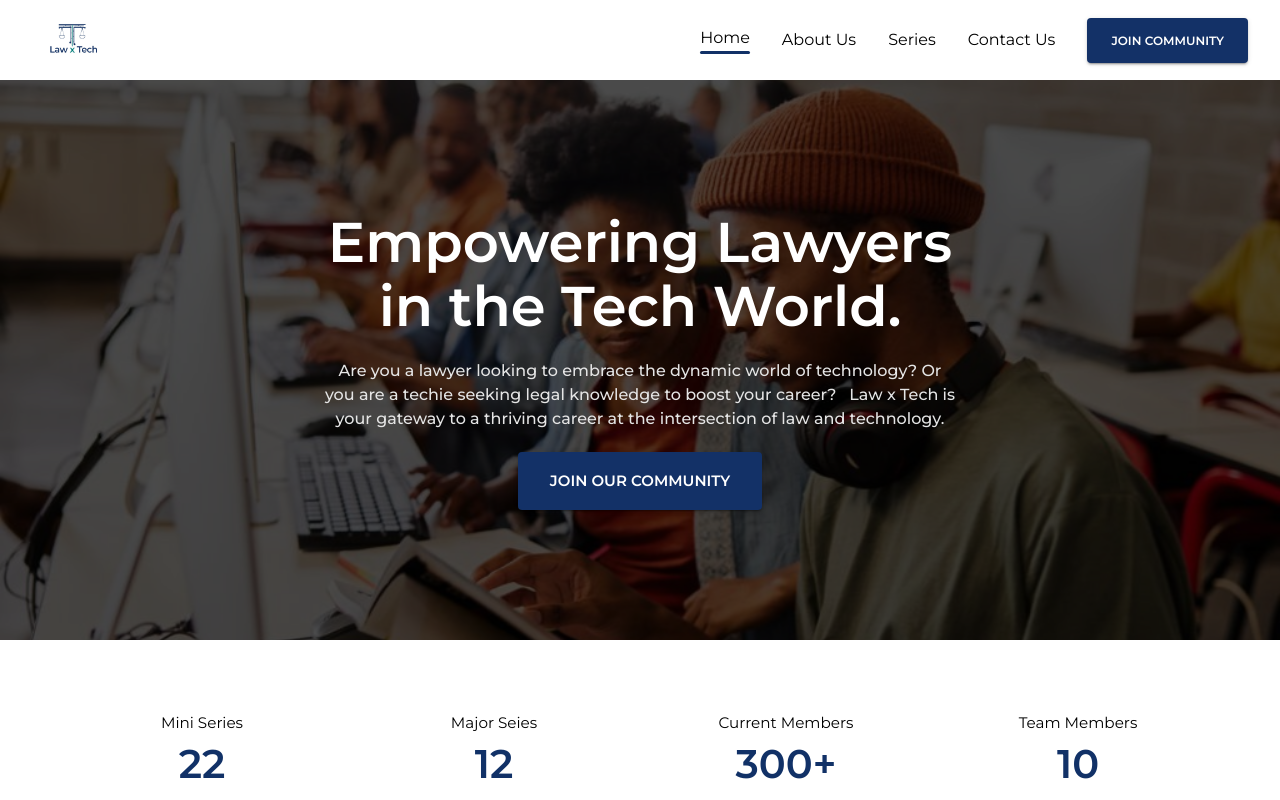
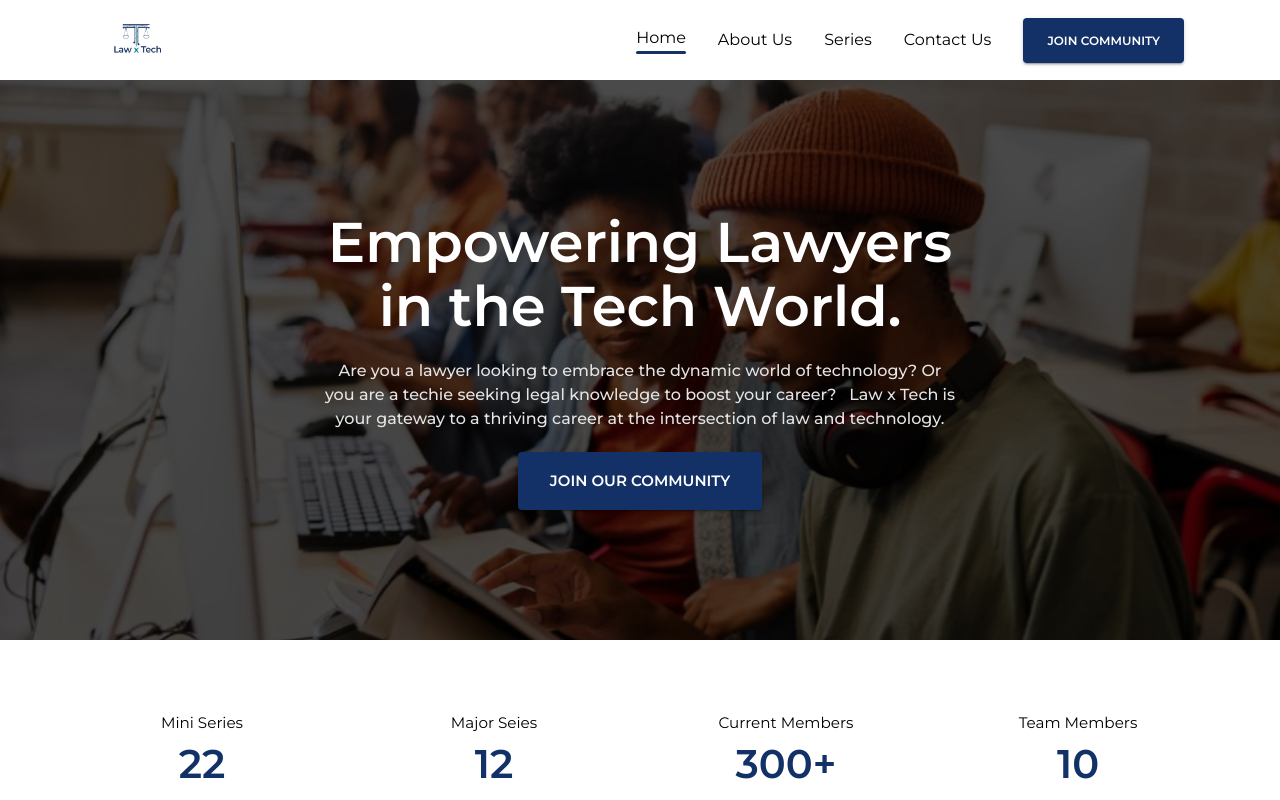
Before and after one commit to LawxTech/LawXTech, a React (Create React App) app: page / in a window 1280 px wide. Shown: the top 800 px of the page. Built offline with nearby package versions, Linux system fonts and the light colour scheme.

Commit message:
Update Header component with Container component

```diff
--- a/src/components/Header.tsx
+++ b/src/components/Header.tsx
@@ -1,6 +1,6 @@
 import * as React from "react";
 import { Link, useNavigate } from "react-router-dom";
-import { Button } from "@mui/material";
+import { Button, Container } from "@mui/material";
 
 interface Props {
   setOpenSideBar: React.Dispatch<React.SetStateAction<boolean>>;
@@ -12,6 +12,7 @@ export default function Header({ setOpenSideBar }: Props) {
   const navigate = useNavigate();
 
   return (
+    <Container maxWidth="lg">
       <div className=" h-[4.5rem] lg:h-full px-[2rem] flex items-center justify-between ">
         <div className="lg:hidden">
           <button
@@ -79,7 +80,7 @@ export default function Header({ setOpenSideBar }: Props) {
           </div>
           <div className="mr-[1em] ">
             <Link
-            to="https://join.slack.com/t/lawxtech/shared_invite/zt-20u7mvfqu-EWVec2Qip3XhYoUyVtyvpA"
+              to="https://forms.gle/P9jUJr3NaAGnS4Je6"
               target="_blank"
               className=" sm:text-center"
             >
@@ -97,5 +98,6 @@ export default function Header({ setOpenSideBar }: Props) {
           </div>
         </div>
       </div>
+    </Container>
   );
 }
```
Lines whose indentation alone changed are shown as unchanged.
